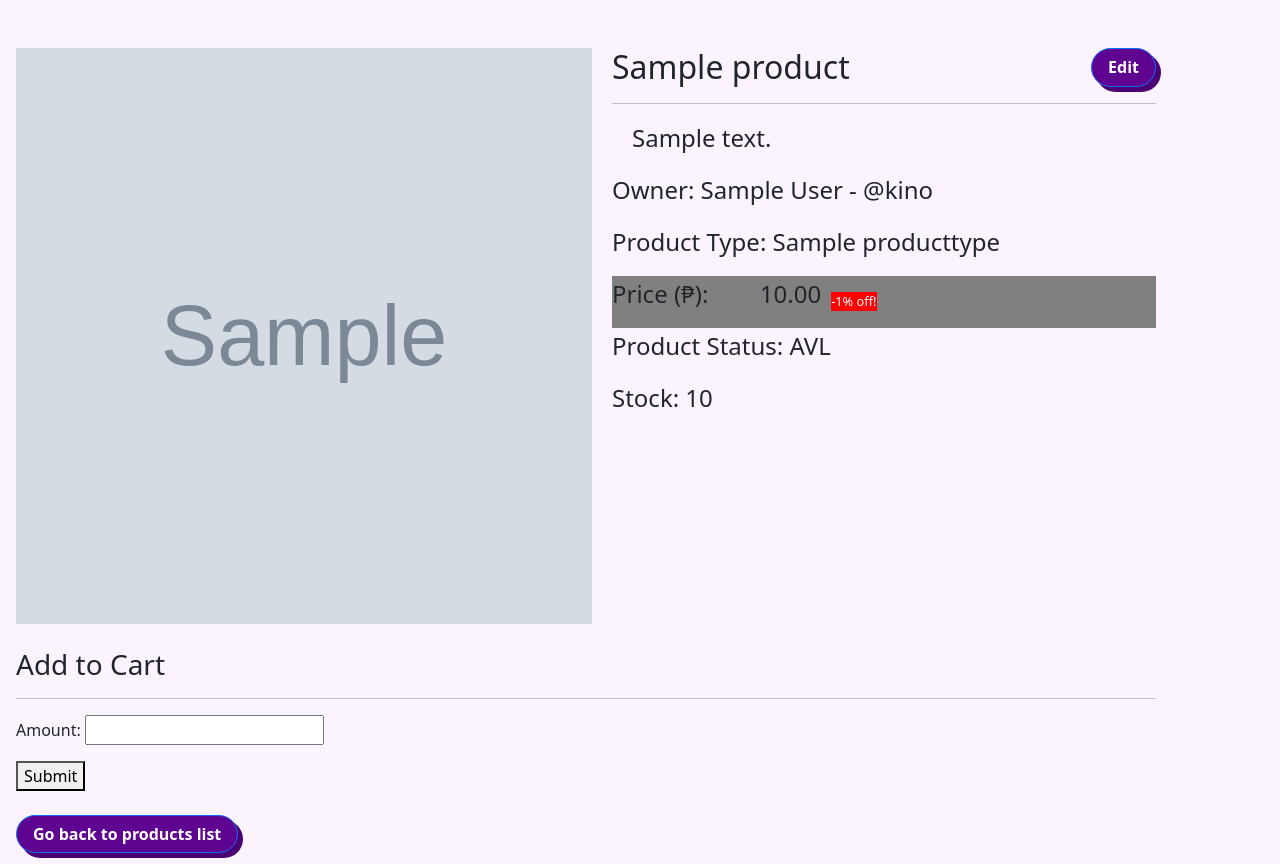
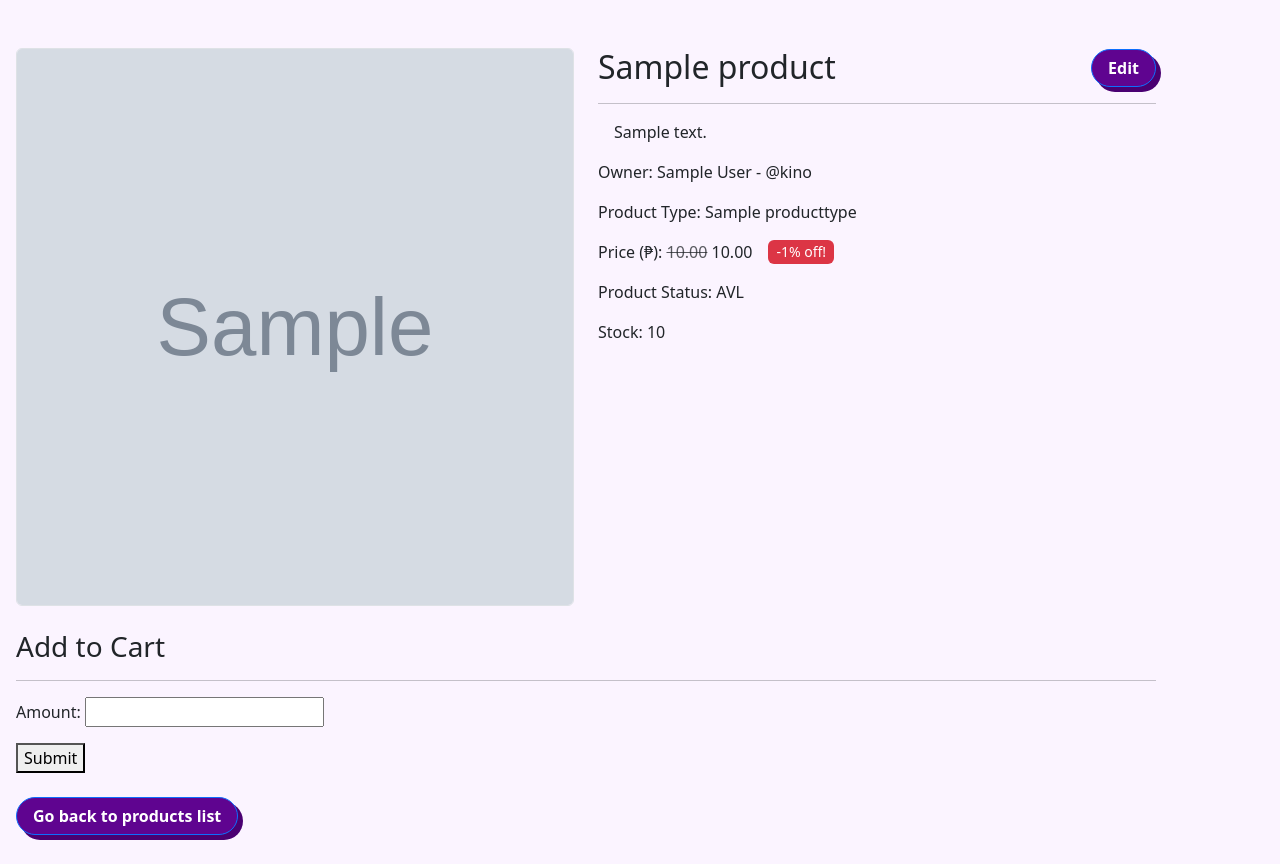
Before and after one commit to madyoung914/hobbysite-ED-1, a Django app: page /merchstore/item/1 in a window 1280 px wide. Shown: the part 68-932 px from the top of the page. Run offline with Django 5.2, Linux system fonts and the light colour scheme; data comes from the database, SQL or seed files in the repository; tables that the repository leaves empty hold one stand-in row (values such as "Sample post"); grey boxes marked "Sample" are stand-in pictures; parts of the project's set-up code (start-up, migrations or seed data) failed here and were passed over.

Commit message:
finished merchstore

```diff
--- a/hobbysite/merchstore/templates/merchstore/merch_detail.html
+++ b/hobbysite/merchstore/templates/merchstore/merch_detail.html
@@ -6,34 +6,35 @@
 {% block content %}
 
 <div class="container app-content">
-        <div style="display: flex; gap: 20px; ">
+    <div class="row g-4">
 
+        <div class="col-md-6">
             {% if object.merch_image %}
-                <img src="{{ object.merch_image.url }}" alt="{{ object.merch_image.url }}" style="width: 45vw; height: 45vw;">
+                <img src="{{ object.merch_image.url }}" alt="{{ object.merch_image.url }}" style="width: 100%; aspect-ratio: 1 / 1; object-fit: cover;"
+                 class="img-fluid rounded border">
             {% else %}
-                <div style="width: 100vw; height: 45vw; background-color: gray; display: flex; align-items: center; justify-content: center;">
-                    <p style="color: white; font-size: 1.5rem;">No Available Image</p>
+                <div class="d-flex align-items-center justify-content-center bg-secondary text-white rounded border" style="width: 100%; aspect-ratio: 1 / 1;">
+                    <p class="fs-4 text-center m-0">No Available Image</p>
                 </div>
             {% endif %}
+        </div>
 
+        <div class="col-md-6">
+            <div class="d-flex justify-content-between align-items-center">
+                <h2 class="m-0">{{ object.name }}</h2>
+                <a href="{% url 'merchstore:merch-edit' pk=object.pk %}" class="btn btn-primary rounded-pill">Edit</a>
+            </div>
 
-            <div style="width: 100%; font-size: 1.5rem">
-                <div style="display: flex; justify-content: space-between;">
-                    <div style="display: flex; gap:10px;">
-                        <h2 style="margin: 0;">{{ object.name }}</h2>
-                    </div>
-                    <a class="btn btn-primary rounded-pill" href="{% url 'merchstore:merch-edit' pk=object.pk %}">Edit</a>
-                </div>
             <hr>
-                <p style="margin-left: 20px;">{{ object.description }}</p>
+            <p class="ms-3">{{ object.description }}</p>
             <p>Owner: {{ object.owner }} - @{{ object.owner.user.username }}</p>
             <p>Product Type: {{ object.producttype }}</p>
 
-                <div style="display: flex; gap: 10px; background-color: gray;">
+            <div class="d-flex gap-3">
                 {% if object.sale_percent %}
-                        <p>Price (₱): <s style="color: gray; font-size: 0.95rem;">{{ object.price }}</s>       {{ object.sale_price }}</p>
-                        <div style="display:flex; color: white; font-size: 0.8rem; padding: 0; align-items: center;">
-                            <p style="background-color: red; margin: 0;"> -{{ object.sale_percent }}% off! </p>
+                    <p>Price (₱): <s class="text-muted fs-6">{{ object.price }}</s> {{ object.sale_price }}</p>
+                    <div class="d-flex align-items-center justify-content-center bg-danger text-white rounded mb-3 px-2">
+                        <p class="m-0 small">-{{ object.sale_percent }}% off!</p>
                     </div>
                 {% else %}
                     <p>Price (₱): {{ object.price }}</p>
@@ -45,20 +46,20 @@
         </div>
     </div>
 
-
     <br>
 
     {% if request.user.profile != object.owner %}
         <h3>Add to Cart</h3>
         <hr>
-            <form method = "POST">
+        <form method="POST">
             {% csrf_token %}
             {{ form.as_p }}
             <button type="submit" {% if object.stock == 0 %}disabled{% endif %}>Submit</button>
         </form>
     {% endif %}
+
     <br>
+    <a href="{% url 'merchstore:merchstore-list' %}" class="btn btn-primary rounded-pill">Go back to products list</a>
+</div>
 
-        <a class="btn btn-primary rounded-pill" href="{% url 'merchstore:merchstore-list' %}">Go back to products list</a>
-    </div>
 {% endblock %}
```
Also changed, not shown: hobbysite/merchstore/templates/merchstore/merch_list.html (+14 -5 lines). Lines whose indentation alone changed are shown as unchanged.
